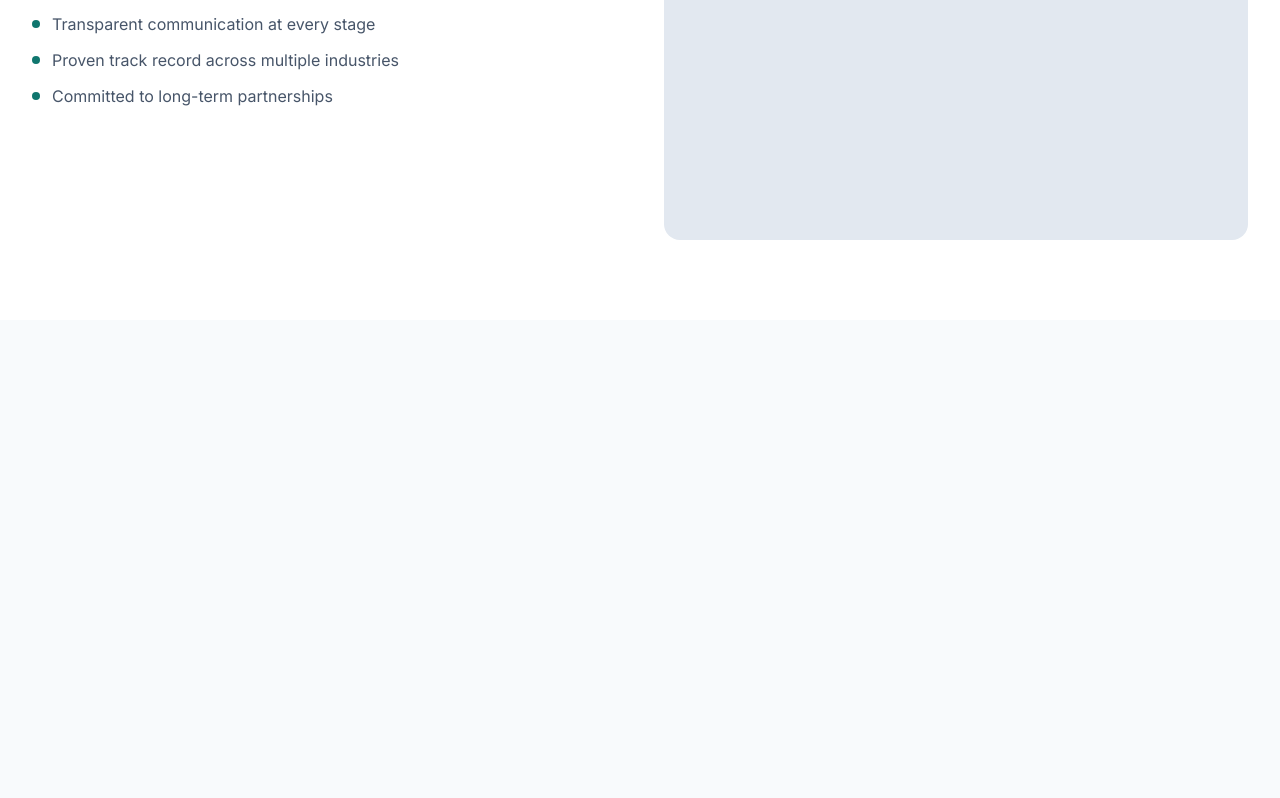
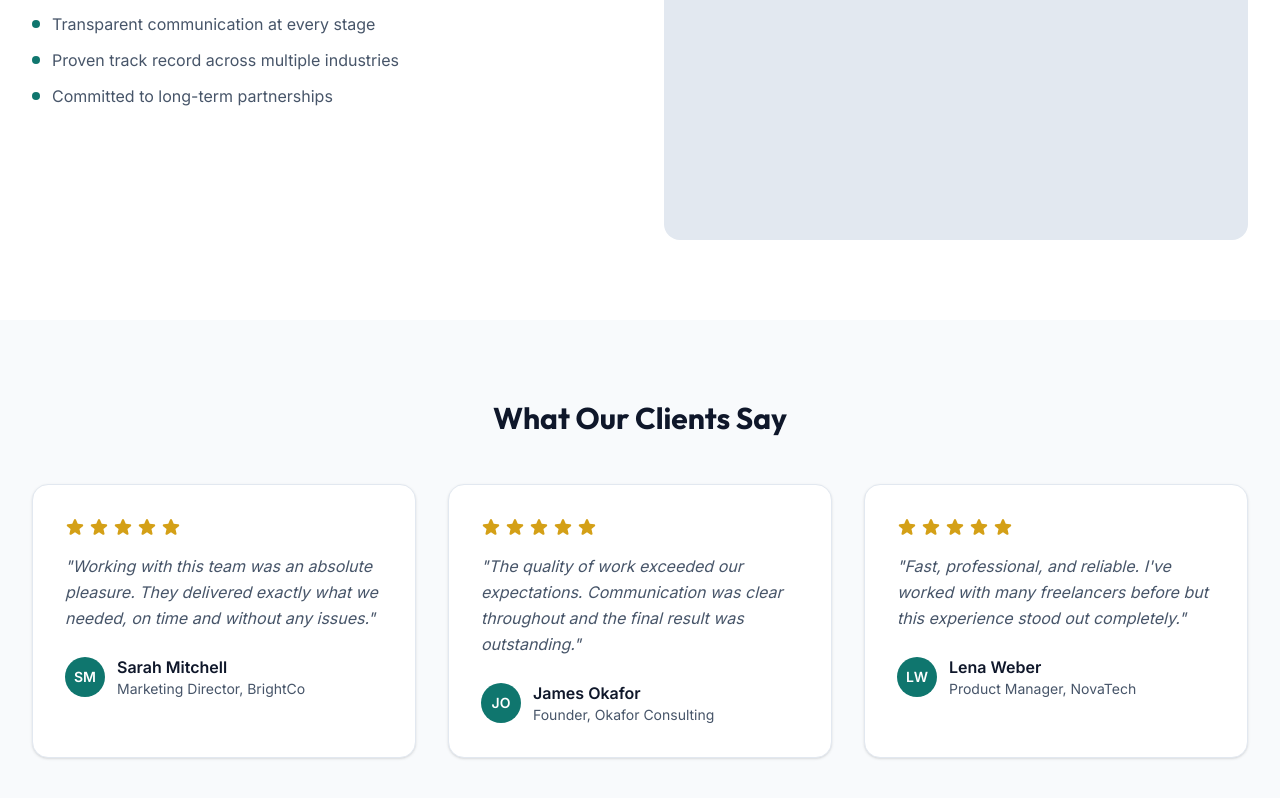
Before and after one commit to Ahmad-hash91/business-landing-page-demo, a React (Vite) app: page / in a window 1280 px wide. Shown: the part 2035-2833 px from the top of the page. Before the commit the page ends 2355 px from the top, so only its background shows below. Built offline with nearby package versions, Linux system fonts and the light colour scheme.

Commit message:
feat: add testimonials section

```diff
--- a/src/App.jsx
+++ b/src/App.jsx
@@ -3,6 +3,7 @@ import Features from "./components/Features";
 import Header from "./components/Header";
 import Hero from "./components/Hero";
 import SocialProof from "./components/SocialProof";
+import Testimonials from "./components/Testimonials";
 
 function App() {
   return (
@@ -12,6 +13,7 @@ function App() {
       <SocialProof />
       <Features />
       <About />
+      <Testimonials />
     </>
   );
 }
--- /dev/null
+++ b/src/components/Testimonials.jsx
@@ -0,0 +1,72 @@
+import { StarIcon } from "@heroicons/react/24/solid";
+
+const testimonials = [
+  {
+    quote:
+      "Working with this team was an absolute pleasure. They delivered exactly what we needed, on time and without any issues.",
+    name: "Sarah Mitchell",
+    title: "Marketing Director, BrightCo",
+    initials: "SM",
+  },
+  {
+    quote:
+      "The quality of work exceeded our expectations. Communication was clear throughout and the final result was outstanding.",
+    name: "James Okafor",
+    title: "Founder, Okafor Consulting",
+    initials: "JO",
+  },
+  {
+    quote:
+      "Fast, professional, and reliable. I've worked with many freelancers before but this experience stood out completely.",
+    name: "Lena Weber",
+    title: "Product Manager, NovaTech",
+    initials: "LW",
+  },
+];
+
+export default function Testimonials() {
+  return (
+    <section
+      id="testimonials"
+      aria-labelledby="testimonials-heading"
+      className="bg-bg py-20 px-4 sm:px-6 lg:px-8"
+    >
+      <div className="max-w-7xl mx-auto">
+        <h2
+          id="testimonials-heading"
+          className="text-3xl font-heading font-bold text-text-dark text-center mb-12"
+        >
+          What Our Clients Say
+        </h2>
+        <div className="grid grid-cols-1 gap-8 lg:grid-cols-3">
+          {testimonials.map((t, index) => (
+            <div
+              key={index}
+              className="bg-white rounded-2xl p-8 shadow-sm border border-border flex flex-col gap-4"
+            >
+              <div className="flex gap-1">
+                {[...Array(5)].map((_, i) => (
+                  <StarIcon key={i} className="h-5 w-5 text-accent" />
+                ))}
+              </div>
+              <p className="text-text-gray leading-relaxed italic">
+                "{t.quote}"
+              </p>
+              <div className="flex items-center gap-3 mt-2">
+                <div className="h-10 w-10 rounded-full bg-primary flex items-center justify-center shrink-0">
+                  <span className="text-white text-sm font-semibold">
+                    {t.initials}
+                  </span>
+                </div>
+                <div>
+                  <p className="font-semibold text-text-dark">{t.name}</p>
+                  <p className="text-sm text-text-gray">{t.title}</p>
+                </div>
+              </div>
+            </div>
+          ))}
+        </div>
+      </div>
+    </section>
+  );
+}
```
